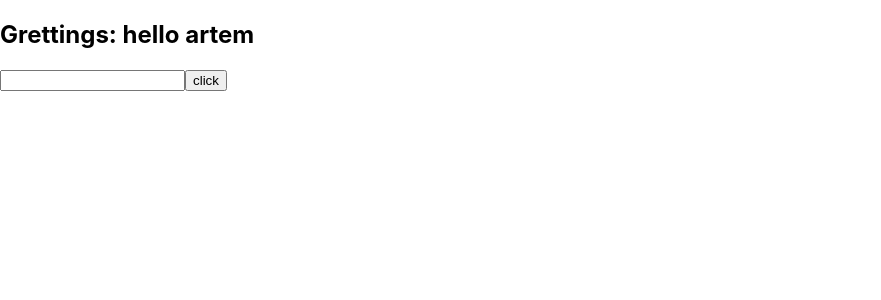
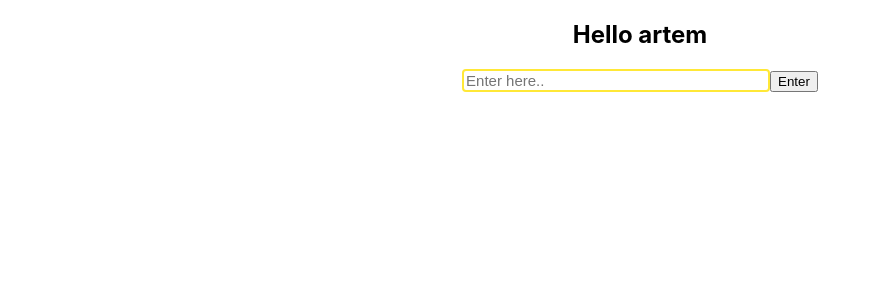
Before and after one commit to artem773/react_basic, a React (Create React App) app: page / in a window 1280 px wide. Shown: the top 300 px of the page, without its empty margins (0-881 px from the left). Built offline with nearby package versions, Linux system fonts and the light colour scheme.

Commit message:
add components in app.jsx and export them

```diff
--- a/src/App.js
+++ /dev/null
@@ -1,18 +0,0 @@
-import logo from './logo.svg';
-import './App.css';
-
-function App() {
-  return (
-    <div className="App">
-      <header className="App-header">
-        <img src={logo} className="App-logo" alt="logo" />
-        <p>
-          Edit <code>src/App.js</code> and save to reload.
-        </p>
-
-      </header>
-    </div>
-  );
-}
-
-export default App;
--- /dev/null
+++ b/src/App.jsx
@@ -0,0 +1,61 @@
+/* import logo from './logo.svg'; */
+import React from 'react';
+import './App.css';
+
+const Header = () => {
+  return <h2>Hello artem</h2>
+}
+
+const Field = () => {
+  const holder = ['Enter here..', 'Log in here..'];
+  const logged = true;
+  const styledField = {
+    width: '300px',
+    fontSize: '15px',
+    border: '2px solid #ffe837',
+    borderRadius: '4px',
+  };
+
+  return <input
+    type="text"
+    style={styledField}
+    placeholder={logged ? holder[0] : holder[1]} />
+}
+
+// class Field extends React.Component{ //создаєм  такой же компонент Field с помощью класса
+//   render(){
+//     const holder = ['Enter here..', 'Log in here..'];
+//     const logged = true;
+//     const styledField = {
+//       width: '300px',
+//       fontSize: '15px',
+//       border: '2px solid #ffe837',
+//       borderRadius: '4px',
+//     };
+
+//     return <input
+//     type="text"
+//     style={styledField}
+//     placeholder={logged ? holder[0] : holder[1]} />
+//   }
+// }
+
+const Btn = () => {
+  const text = 'Log in.';
+  const logged = true;
+
+  return <button>{logged ? 'Enter' : text}</button>
+}
+
+function App() {
+  return (
+    <div className="App">
+      <Header />
+      <Field />
+      <Btn />
+    </div>
+  );
+}
+
+export { Header };
+export default App;
--- a/src/index.jsx
+++ b/src/index.jsx
@@ -2,16 +2,17 @@ import React from 'react';
 import ReactDOM from 'react-dom/client';
 import './index.css';
 import App from './App';
+import { Header } from './App';
 
-const text = 'hello artem';
-const elem = (
-  <div>
-    <h2 className='text'>Grettings: {text}</h2>
-    <input type="text"/>
-    <label htmlFor=""></label>
-    <button tabIndex="0">click</button>
-  </div>
-);
+// const text = 'hello artem';
+// const elem = (
+//   <div>
+//     <h2 className='text'>Grettings: {text}</h2>
+//     <input type="text"/>
+//     <label htmlFor=""></label>
+//     <button tabIndex="0">click</button>
+//   </div>
+// );
 
 //==============================================================
 //const elem = <h2>hello</h2>; // то же самое что і внізу
@@ -28,5 +29,6 @@ const elem = (
 
 const root = ReactDOM.createRoot(document.getElementById('root')); // во что ми помещаем рендер со страніци
 root.render( //что ми рендерим на страніце
-  elem
+  <App/>,
+  <Header/>
 );
```
